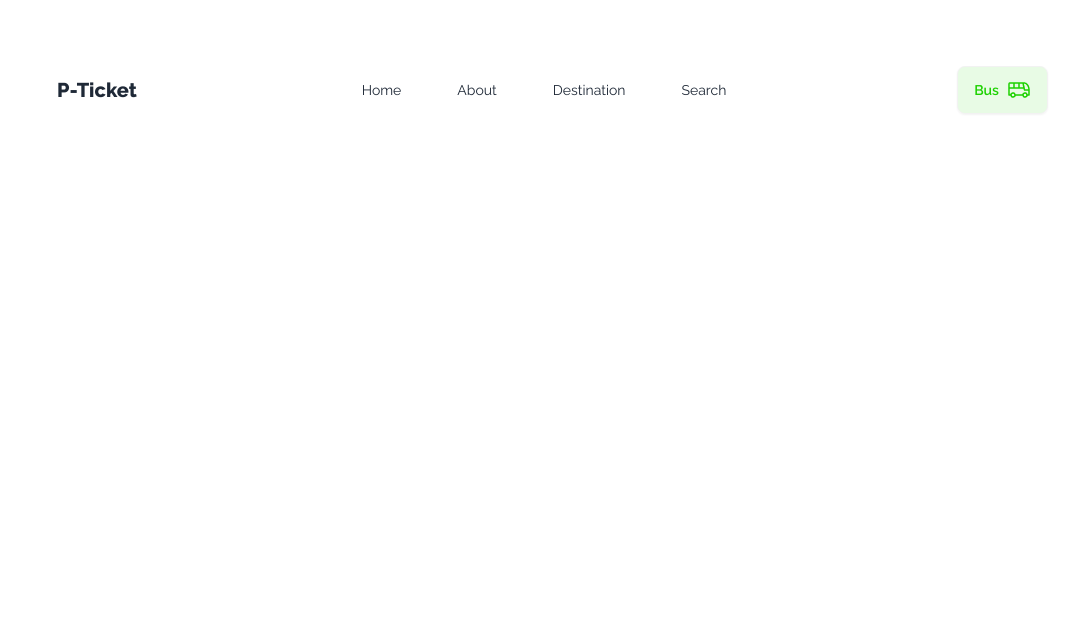
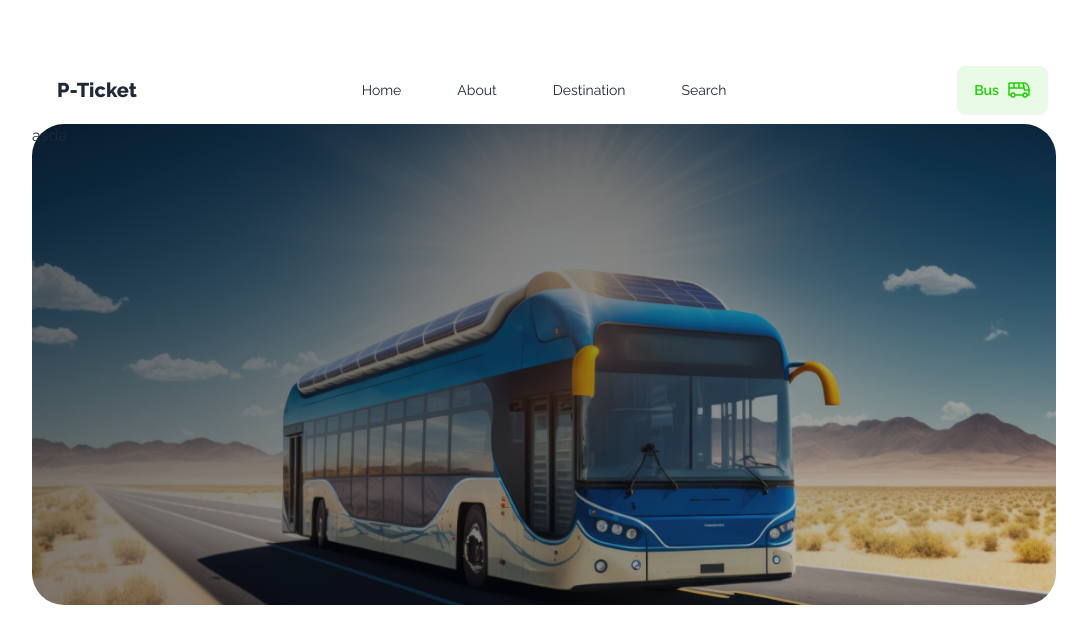
Before and after one commit to marufhossain55/p_ticket_fifth_assignment, a plain HTML site: page index.html in a window 1280 px wide. Shown: the whole page, without its empty margins (96-1183 px from the left). Drawn offline with nearby package versions, Linux system fonts and the light colour scheme.

Commit message:
navbar bannar image added

```diff
--- a/index.html
+++ b/index.html
@@ -69,8 +69,14 @@
       <!-- navbar end -->
       <!-- hero area starts -->
       <section>
-        <div class="bg"></div>
+        <div
+          class="bg-[linear-gradient(45deg,rgba(3,7,18,0.5),rgba(3,7,18,0)),url(images/banner.png)] bg-cover bg-no-repeat h-[481px] rounded-[32px]"
+        >
+          <h1>asda</h1>
+        </div>
       </section>
+      <!-- hero area starts -->
+
       <!-- hero area ends -->
     </header>
     <main></main>
```
